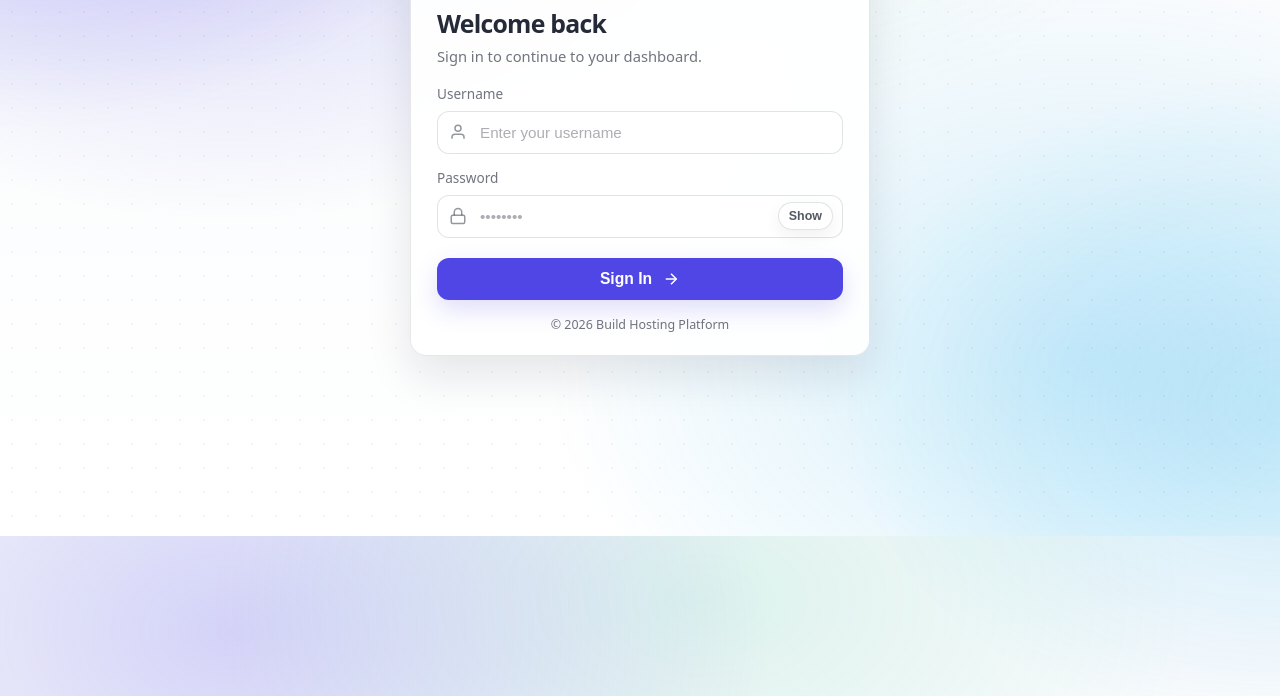
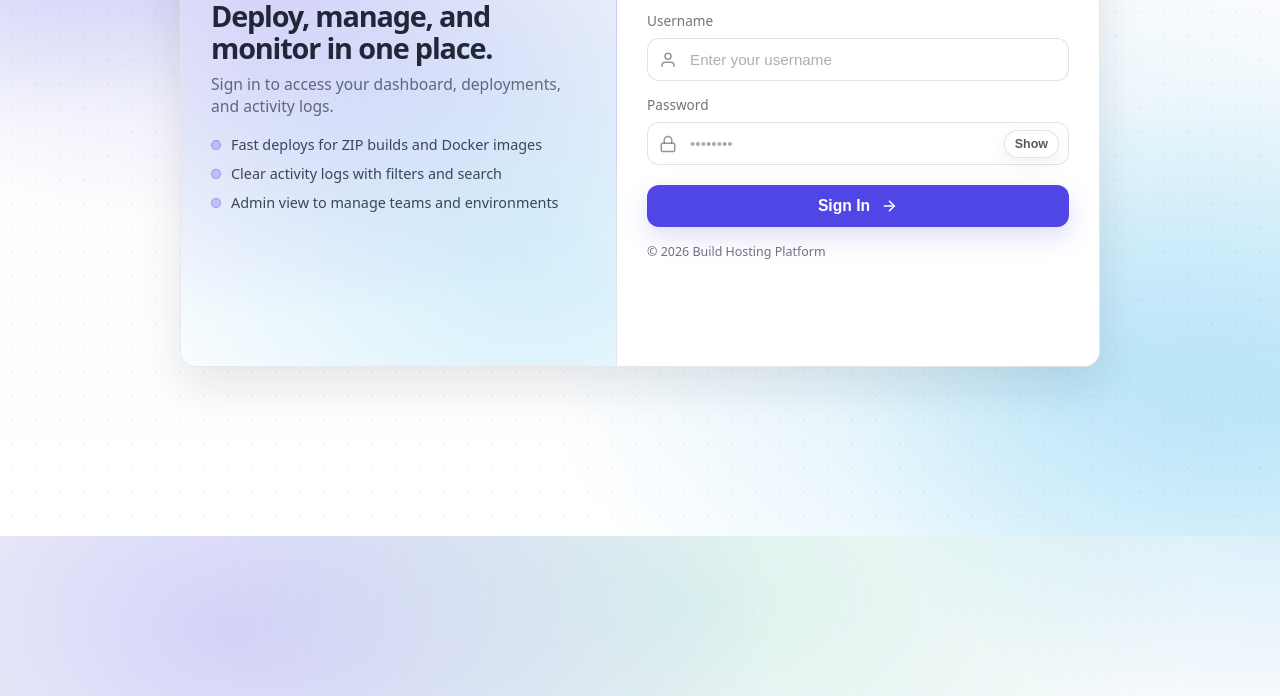
Before and after one commit to asrar5/testingenv, a website: page public/login.html in a window 1280 px wide. Shown: the part 264-960 px from the top of the page. Drawn offline with Linux system fonts and the light colour scheme.

Commit message:
Update HTML

```diff
--- a/public/login.html
+++ b/public/login.html
@@ -81,7 +81,7 @@
 
         .shell {
             width: 100%;
-            max-width: 460px;
+            max-width: 920px;
             position: relative;
             z-index: 1;
         }
@@ -89,10 +89,11 @@
         .card {
             border: 1px solid var(--border);
             border-radius: var(--radius);
-            padding: 28px 26px 22px;
+            padding: 0;
             background: rgba(255, 255, 255, 0.92);
             box-shadow: 0 20px 45px rgba(17, 24, 39, 0.10);
             position: relative;
+            overflow: hidden;
         }
 
         @supports (backdrop-filter: blur(10px)) {
@@ -104,6 +105,75 @@
         .card>* {
             position: relative;
             z-index: 1;
+        }
+
+        .card-grid {
+            display: grid;
+            grid-template-columns: 0.95fr 1.05fr;
+            min-height: 460px;
+        }
+
+        .card-aside {
+            padding: 34px 30px;
+            background:
+                radial-gradient(800px 520px at 20% 20%, rgba(79, 70, 229, 0.22), transparent 62%),
+                radial-gradient(700px 520px at 80% 78%, rgba(14, 165, 233, 0.18), transparent 64%),
+                linear-gradient(180deg, rgba(248, 250, 252, 0.92) 0%, rgba(255, 255, 255, 0.92) 100%);
+            border-right: 1px solid rgba(17, 24, 39, 0.08);
+        }
+
+        .aside-title {
+            margin-top: 18px;
+            font-size: 1.8rem;
+            letter-spacing: -0.04em;
+            line-height: 1.1;
+        }
+
+        .aside-subtitle {
+            margin-top: 10px;
+            color: var(--muted);
+            font-size: 0.98rem;
+        }
+
+        .aside-points {
+            margin-top: 18px;
+            display: grid;
+            gap: 10px;
+            color: rgba(17, 24, 39, 0.78);
+            font-size: 0.9rem;
+        }
+
+        .aside-point {
+            display: flex;
+            gap: 10px;
+            align-items: flex-start;
+        }
+
+        .aside-dot {
+            width: 10px;
+            height: 10px;
+            border-radius: 999px;
+            background: rgba(79, 70, 229, 0.25);
+            border: 1px solid rgba(79, 70, 229, 0.35);
+            margin-top: 5px;
+            flex: 0 0 auto;
+        }
+
+        .card-form {
+            padding: 34px 30px 26px;
+            background: rgba(255, 255, 255, 0.92);
+        }
+
+        .form-title {
+            font-size: 1.35rem;
+            letter-spacing: -0.02em;
+            margin-bottom: 6px;
+        }
+
+        .form-subtitle {
+            color: var(--muted);
+            margin-bottom: 16px;
+            font-size: 0.92rem;
         }
 
         .brand {
@@ -147,17 +217,6 @@
 
         .headline {
             margin: 10px 0 18px;
-        }
-
-        .headline h1 {
-            font-size: 1.55rem;
-            letter-spacing: -0.03em;
-            margin-bottom: 6px;
-        }
-
-        .headline p {
-            color: var(--muted);
-            font-size: 0.92rem;
         }
 
         .error {
@@ -317,9 +376,31 @@
             color: var(--muted);
         }
 
+        .fineprint-inline {
+            margin-top: 16px;
+            text-align: left;
+        }
+
+        @media (max-width: 860px) {
+            .shell {
+                max-width: 560px;
+            }
+
+            .card-grid {
+                grid-template-columns: 1fr;
+                min-height: unset;
+            }
+
+            .card-aside {
+                border-right: none;
+                border-bottom: 1px solid rgba(17, 24, 39, 0.08);
+            }
+        }
+
         @media (max-width: 420px) {
-            .card {
-                padding: 24px 18px 18px;
+            .card-aside,
+            .card-form {
+                padding: 24px 18px;
             }
         }
     </style>
@@ -329,6 +410,8 @@
 
     <main class="shell">
         <section class="card" aria-label="Sign in">
+            <div class="card-grid">
+                <aside class="card-aside">
                     <div class="brand">
                         <div class="mark" aria-hidden="true">
                             <svg viewBox="0 0 24 24" fill="none" stroke="currentColor" stroke-width="2">
@@ -341,10 +424,19 @@
                         </div>
                     </div>
 
-            <div class="headline">
-                <h1>Welcome back</h1>
-                <p>Sign in to continue to your dashboard.</p>
+                    <h1 class="aside-title">Deploy, manage, and monitor in one place.</h1>
+                    <p class="aside-subtitle">Sign in to access your dashboard, deployments, and activity logs.</p>
+
+                    <div class="aside-points" aria-hidden="true">
+                        <div class="aside-point"><span class="aside-dot"></span><span>Fast deploys for ZIP builds and Docker images</span></div>
+                        <div class="aside-point"><span class="aside-dot"></span><span>Clear activity logs with filters and search</span></div>
+                        <div class="aside-point"><span class="aside-dot"></span><span>Admin view to manage teams and environments</span></div>
                     </div>
+                </aside>
+
+                <div class="card-form">
+                    <div class="form-title">Welcome back</div>
+                    <div class="form-subtitle">Sign in to continue to your dashboard.</div>
 
                     <div id="errorMsg" class="error" role="alert" aria-live="polite">
                         <svg viewBox="0 0 24 24" fill="none" stroke="currentColor" stroke-width="2">
@@ -390,7 +482,9 @@
                         </div>
                     </form>
 
-            <div class="fineprint">&copy; 2026 Build Hosting Platform</div>
+                    <div class="fineprint fineprint-inline">&copy; 2026 Build Hosting Platform</div>
+                </div>
+            </div>
         </section>
     </main>
 
```
Lines whose indentation alone changed are shown as unchanged.
